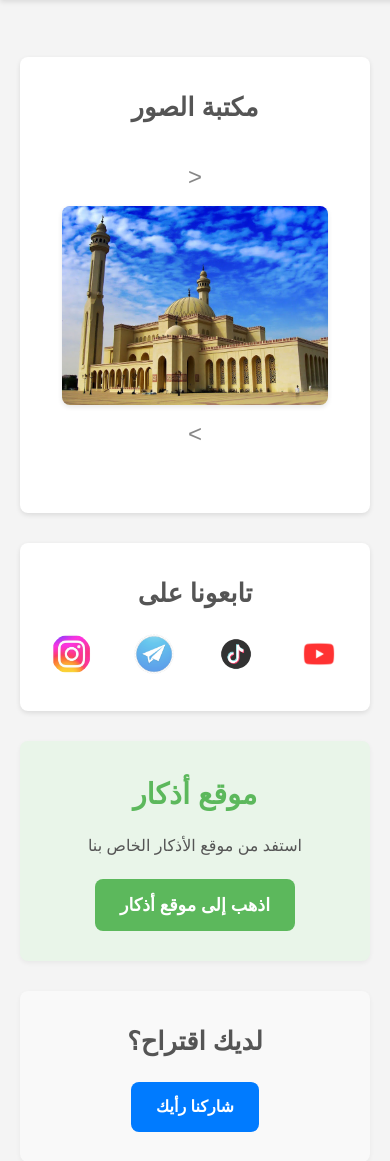
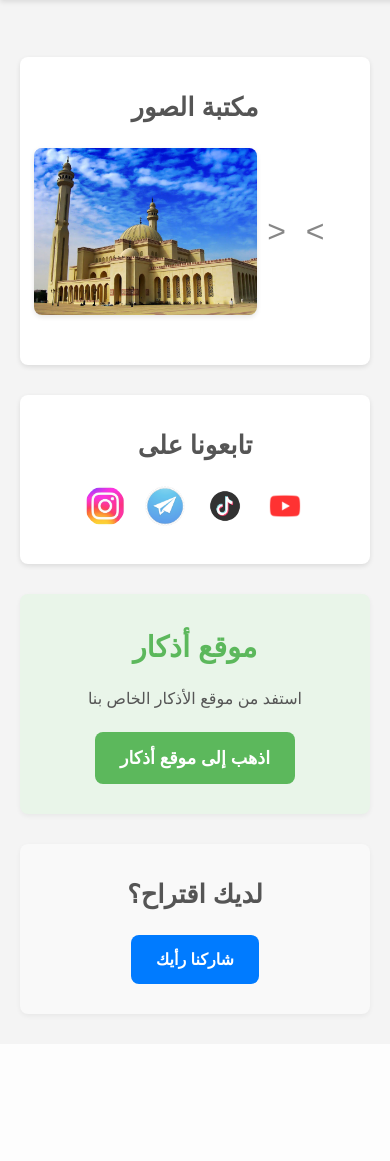
Before and after one commit to itsengmarwan/Nora-Mosque, a PHP site: page / in a window 390 px wide. Shown: the part 63-1224 px from the top of the page. After the commit the page ends 1080 px from the top, so only its background shows below. Run offline with PHP 8.4, Linux system fonts and the light colour scheme.

Commit message:
Update style.css

```diff
--- a/style.css
+++ b/style.css
@@ -172,10 +172,6 @@ main {
     z-index: 10;
     opacity: 0.7;
     transition: opacity 0.3s ease;
-}
-
-#prev-btn:hover, #next-btn:hover {
-    opacity: 1;
 }
 
 #prev-btn {
@@ -498,58 +494,39 @@ main {
         font-size: 1.5em;
         color: #555;
         cursor: pointer;
-        margin-left: 30px; /* زودنا المسافة من اليسار كمان */
+        margin-left: 30px;
         margin-right: auto;
     }
 
     #photo-album .album-container {
-        flex-direction: column;
-        align-items: center;
+        flex-direction: row; /* تغيير اتجاه العناصر إلى أفقي */
+        justify-content: space-between; /* توزيع العناصر على الأطراف */
+        align-items: center; /* توسيط العناصر عموديًا */
+        padding: 0 10px; /* إضافة بعض المسافة الداخلية */
+    }
+
+    #album-image {
+        max-width: 80%; /* تصغير حجم الصورة عشان الأزرار تاخد مكان */
+        margin: 0; /* إزالة الهوامش التلقائية */
     }
 
     #prev-btn, #next-btn {
-        position: static;
-        transform: translateY(0);
-        margin: 10px 0;
-        display: block;
-        text-align: center;
+        position: static; /* تغيير الوضع عشان يتبع تخطيط الأب */
+        transform: translateY(0); /* إزالة التحويل الرأسي */
+        margin: 0; /* إزالة الهوامش التلقائية */
+        display: block; /* عرض كعنصر بلوك عشان ياخد مساحة */
+        text-align: center; /* توسيط النص داخل الزر (لو فيه نص) */
+        font-size: 2em; /* تكبير حجم الأزرار */
+        padding: 10px; /* إضافة مساحة داخلية للأزرار */
     }
 
-    #photo-album .album-container img {
-        max-width: 95%;
+    #photo-album .album-container > :not(#album-image) { /* تحديد الأزرار فقط */
+        flex-basis: auto; /* السماح للأزرار بأخذ المساحة اللي محتاجينها */
     }
 
-    .links-container {
-        justify-content: space-around;
+    #prev-btn {
+        order: 1; /* وضع الزر الأيمن أولًا في الترتيب المرئي */
     }
 
-    #gallery-page .gallery-container {
-        grid-template-columns: 1fr;
-        gap: 15px;
-        padding: 15px;
-    }
-
-    #gallery-page .gallery-container img {
-        width: 100%;
-    }
-
-    #index-page main {
-        padding-top: 60px;
-    }
-
-    #about-page main {
-        padding-top: 60px;
-    }
-
-    #contact-page main {
-        padding-top: 60px;
-    }
-
-    #news-page main {
-        padding-top: 60px;
-    }
-
-    #gallery-page main {
-        padding-top: 60px;
-    }
-}
+    #album-image {
+        order: 2
```
